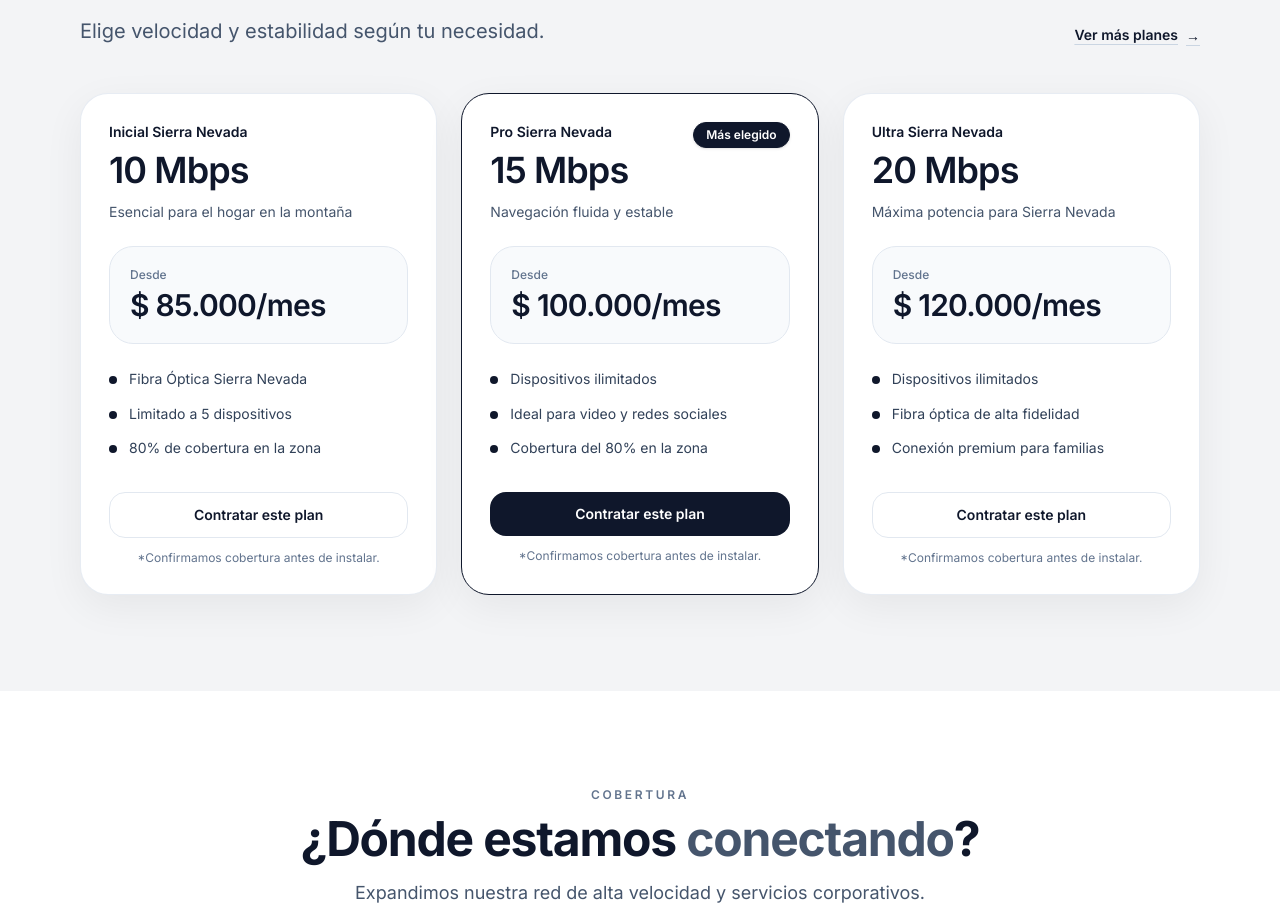
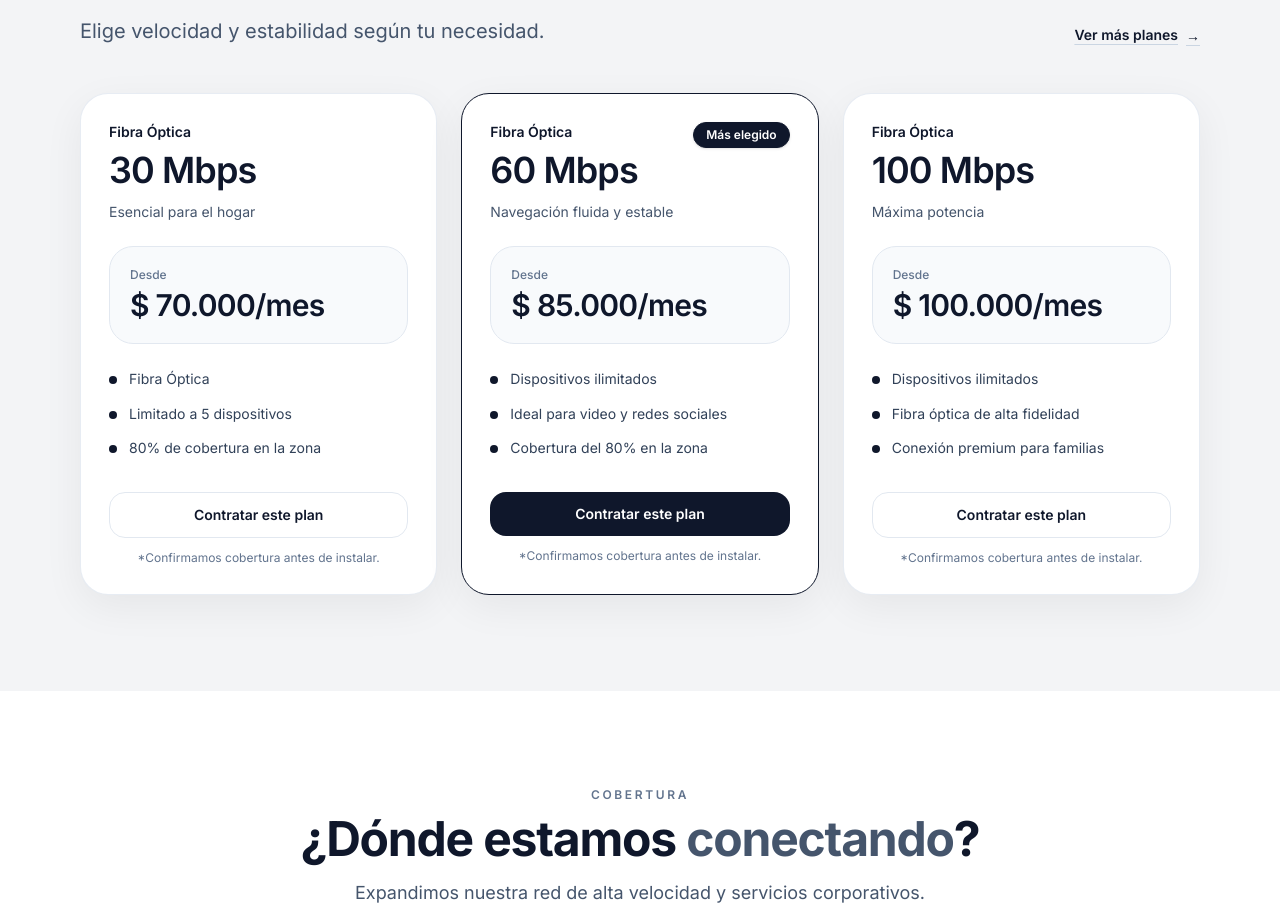
Before and after one commit to YurleisZg/website_melnet, a Next.js app: page / in a window 1280 px wide. Shown: the part 3680-4599 px from the top of the page. Built offline with nearby package versions, Linux system fonts and the light colour scheme.

Commit message:
feat: update internet plans with new names, speeds, and pricing for improved clarity fix: correct title casing for MelNet in metadata

```diff
--- a/app/layout.tsx
+++ b/app/layout.tsx
@@ -9,7 +9,7 @@ import WhatsAppButton from "@/components/layout/WhatsAppButton";
 const inter = Inter({ subsets: ["latin"] });
 
 export const metadata: Metadata = {
-  title: "Melnet Internet — Internet Hogar y Negocios",
+  title: "MelNet Internet — Internet Hogar y Negocios",
   description:
     "Proveedor de servicios de internet confiable con planes de fibra óptica e inalámbrico para hogares y empresas. Conexión estable, velocidades competitivas y cobertura amplia por zonas. Contrata tu plan de internet en minutos.",
 };
--- a/content/plans.ts
+++ b/content/plans.ts
@@ -11,21 +11,21 @@ export type Plan = {
 export const plans: Plan[] = [
   {
     id: "sierra-30",
-    name: "Inicial Sierra Nevada",
-    speed: "10 Mbps",
-    priceCop: 85000,
-    tagline: "Esencial para el hogar en la montaña",
+    name: "Fibra Óptica",
+    speed: "30 Mbps",
+    priceCop: 70000,
+    tagline: "Esencial para el hogar",
     features: [
-      "Fibra Óptica Sierra Nevada",
+      "Fibra Óptica",
       "Limitado a 5 dispositivos", //
       "80% de cobertura en la zona" //
     ],
   },
   {
     id: "sierra-60",
-    name: "Pro Sierra Nevada",
-    speed: "15 Mbps",
-    priceCop: 100000,
+    name: "Fibra Óptica",
+    speed: "60 Mbps",
+    priceCop: 85000,
     tagline: "Navegación fluida y estable",
     features: [
       "Dispositivos ilimitados", //
@@ -36,10 +36,10 @@ export const plans: Plan[] = [
   },
   {
     id: "sierra-100",
-    name: "Ultra Sierra Nevada",
-    speed: "20 Mbps",
-    priceCop: 120000,
-    tagline: "Máxima potencia para Sierra Nevada",
+    name: "Fibra Óptica",
+    speed: "100 Mbps",
+    priceCop: 100000,
+    tagline: "Máxima potencia",
     features: [
       "Dispositivos ilimitados", //
       "Fibra óptica de alta fidelidad",
@@ -50,7 +50,7 @@ export const plans: Plan[] = [
   {
     id: "antioquia-150",
     name: "Antioquia Plus",
-    speed: "10 Mbps",
+    speed: "150 Mbps",
     priceCop: 60000,
     tagline: "Velocidad del futuro en el campo",
     features: [
```
